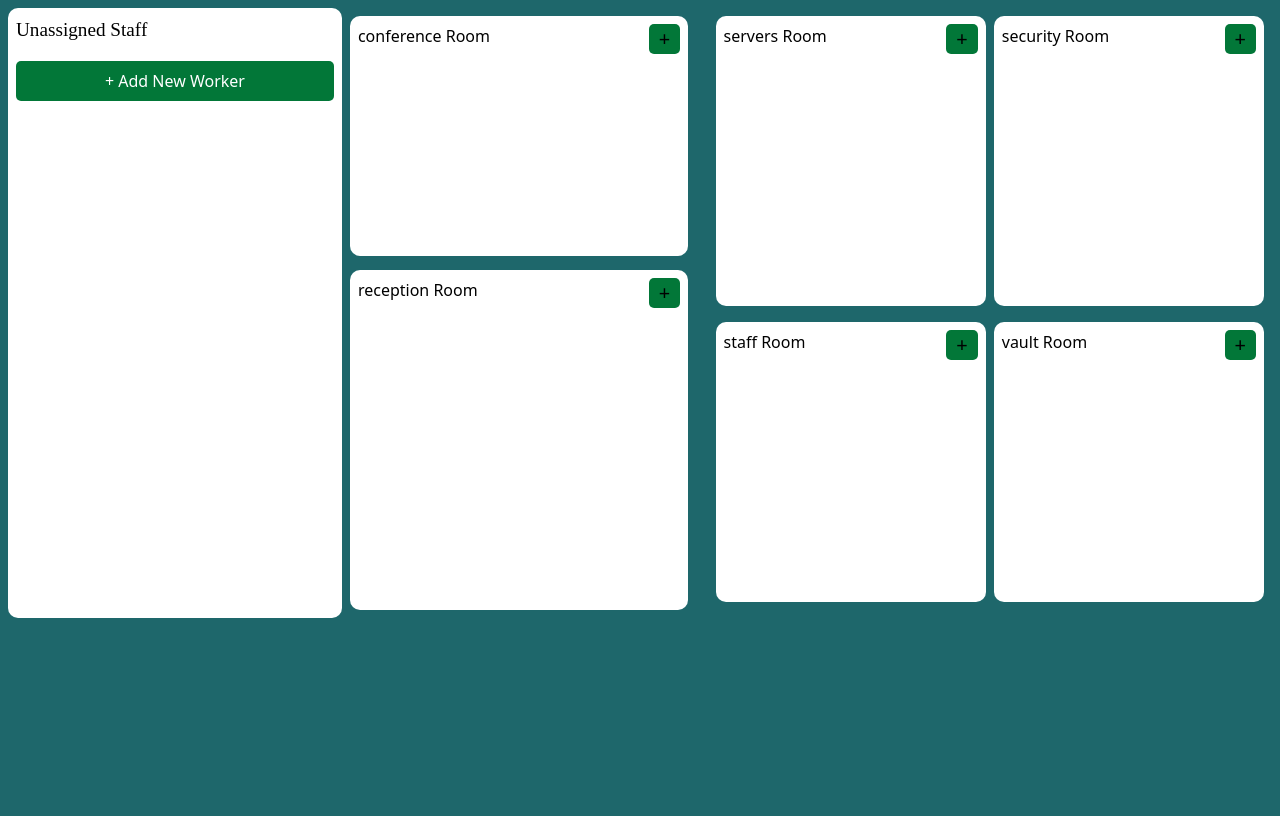
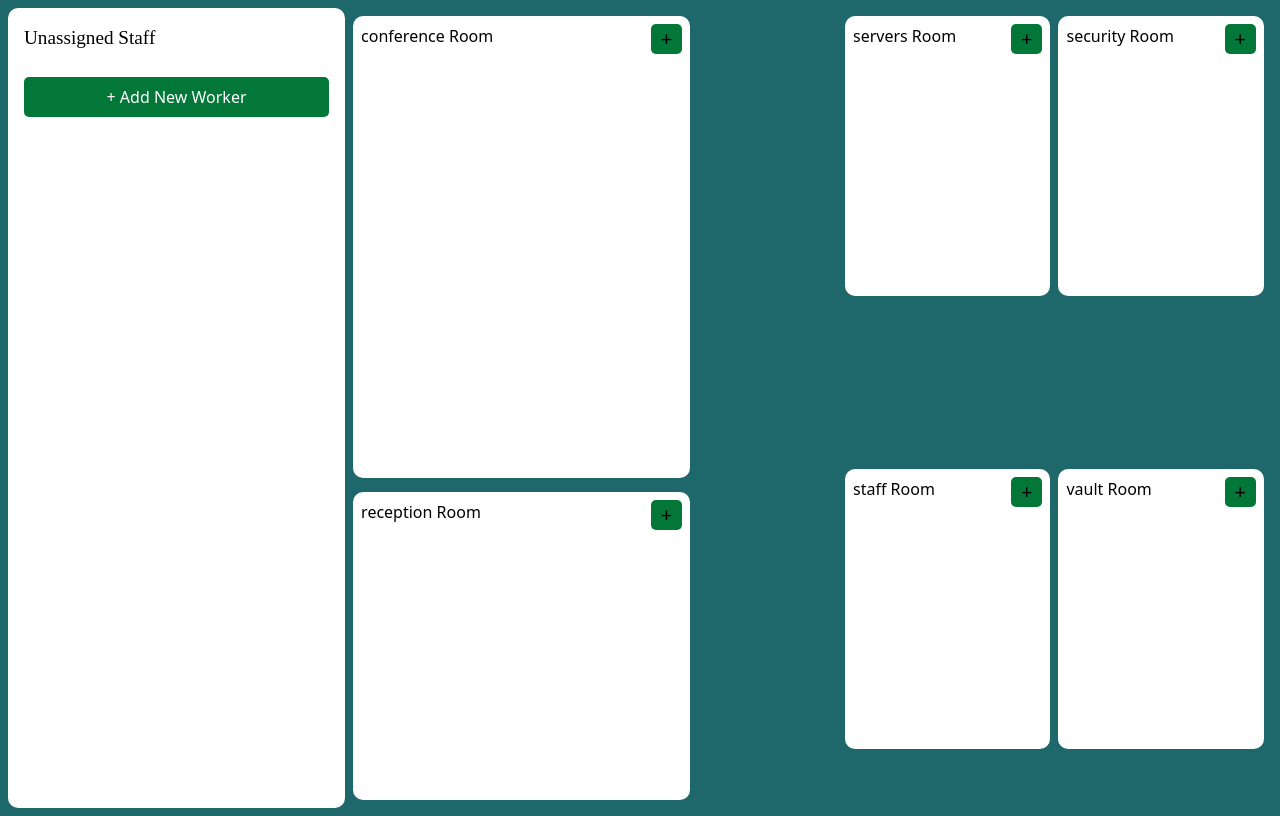
Before and after one commit to elhafkhalid-tech/Workspace_Staff_Manager, a website: page index.html in a window 1280 px wide. Drawn offline with Linux system fonts and the light colour scheme.

Commit message:
tester le deployement

```diff
--- a/Workspace.css
+++ b/Workspace.css
@@ -10,11 +10,11 @@ body {
 .aside {
   background-color: white;
   width: 450px;
-  padding: 0.5rem;
+  padding: 1rem;
   border-radius: 10px;
   display: flex;
   flex-direction: column;
-  gap: 1rem;
+  gap: 1.5rem;
 }
 
 .title-aside {
@@ -33,10 +33,12 @@ body {
 
 .main {
   display: flex;
+  height: 100vh;
 }
 
 .section {
   width: 100%;
+  height: 100%;
   display: flex;
   border-radius: 10px;
   padding: 0.5rem;
@@ -49,10 +51,11 @@ body {
   flex-direction: column;
   gap: 0.9em;
   width: 37%;
+  height: 100%;
 }
 
 .container-rigth {
-  width: 60%;
+  width: 46%;
   display: flex;
   flex-direction: column;
   gap: 0.5rem;
@@ -61,13 +64,17 @@ body {
 .top-right {
   display: flex;
   gap: 0.5rem;
-  height: 290px;
+  height: 280px;
 }
 
 .bottom-right {
   display: flex;
   gap: 0.5rem;
   height: 280px;
+}
+
+.h-espace {
+  height: 20%;
 }
 
 .container-w {
@@ -81,11 +88,11 @@ body {
 }
 
 .letf-top {
-  height: 240px;
+  height: 60%;
 }
 
 .left-bottom {
-  height: 340px;
+  height: 40%;
 }
 
 .header-assigned {
@@ -173,7 +180,7 @@ form img {
   background-color: rgb(4, 150, 158);
   border-radius: 10px;
   position: fixed;
-  top: 8%;
+  top: 10%;
   left: 30%;
   /* transform: translate(-50%, -50%); */
   z-index: 100;
--- a/Workspace.js
+++ b/Workspace.js
@@ -9,7 +9,6 @@ const all_workers = document.getElementById("all-workers");
 const form = document.getElementById("container-form");
 const photoUrl = document.getElementById("url-img");
 const imgAddWorker = document.getElementById("img-add-worker");
-
 const inputUrl = document.getElementById("url");
 let img_url = document.getElementById("img-url");
 
@@ -273,7 +272,7 @@ function checkWorker(role, room) {
     case "vault":
       return role !== "Cleaning";
     default:
-      return role === "Manager" || role === "Cleaning";
+      return true;
   }
 }
 
--- a/index.html
+++ b/index.html
@@ -41,7 +41,7 @@
         </div>
         <div class="container-rigth">
           <div class="top-right">
-            <div class="container-w">
+            <div class="container-w serverRoom">
               <div class="header-assigned">
                 <h3>servers Room</h3>
                 <button>+</button>
```
